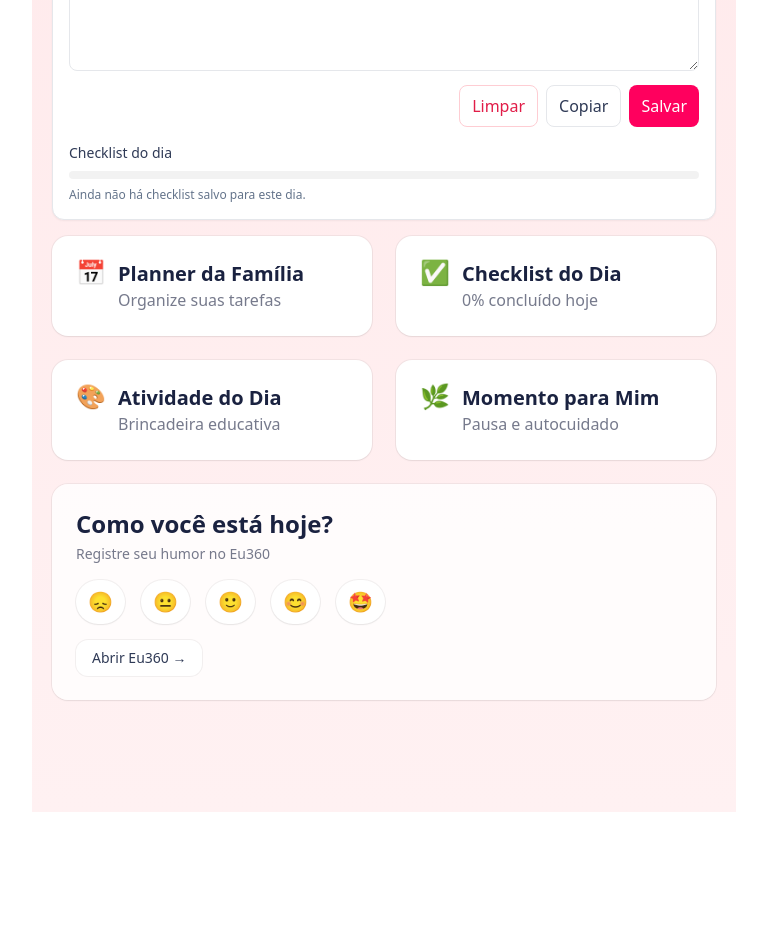
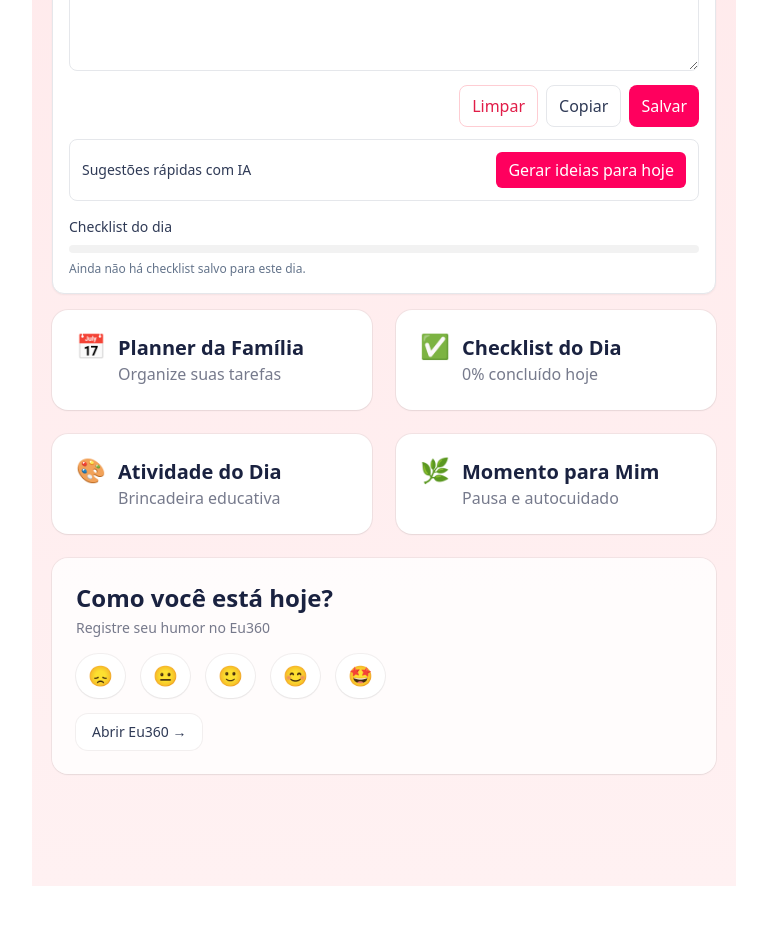
Before and after one commit to simonebrusco/materna360-app, a Next.js app in the folder materna360_starter/: page /meu-dia in a window 1280 px wide. Shown: the part 1000-1925 px from the top of the page, without its empty margins (256-1023 px from the left). Built offline with nearby package versions, Linux system fonts and the light colour scheme.

Commit message:
Update PlannerWeeklyNotes.jsx

```diff
--- a/materna360_starter/components/PlannerWeeklyNotes.jsx
+++ b/materna360_starter/components/PlannerWeeklyNotes.jsx
@@ -1,10 +1,11 @@
 "use client";
 
 import { useEffect, useMemo, useState } from "react";
+import PlannerQuickIdeas from "./PlannerQuickIdeas";
 
 /** ========= Helpers locais (sem dependências externas) ========= */
-const K_NOTES = "m360:planner_notes";              // { "yyyy-mm-dd": "texto\n..." }
-const K_HISTORY = "m360:checklist_history";        // { "yyyy-mm-dd": { items:[{id,label,done}], progress, ... } }
+const K_NOTES = "m360:planner_notes";
+const K_HISTORY = "m360:checklist_history";
 const WD = ["domingo","segunda","terça","quarta","quinta","sexta","sábado"];
 const MONTHS = ["janeiro","fevereiro","março","abril","maio","junho","julho","agosto","setembro","outubro","novembro","dezembro"];
 
@@ -91,6 +92,16 @@ export default function PlannerWeeklyNotes(){
     }catch{ alert("Não foi possível copiar."); }
   }
 
+  // ⤵️ novo: adicionar texto ao bloco de notas de hoje (usado pelo PlannerQuickIdeas)
+  function appendToNotes(extra){
+    const current = text ? (text.endsWith("\n") ? text : text + "\n") : "";
+    const nextText = current + String(extra || "");
+    setText(nextText);
+    const next = { ...notes, [selectedKey]: nextText };
+    setNotes(next);
+    writeJSON(K_NOTES, next);
+  }
+
   const selectedDate = useMemo(()=>{
     const [y,m,d] = selectedKey.split("-").map(n=>parseInt(n,10));
     return new Date(y, m-1, d, 12,0,0,0);
@@ -139,6 +150,9 @@ export default function PlannerWeeklyNotes(){
           <button onClick={copyDay}  className="px-3 py-2 rounded-lg border">Copiar</button>
           <button onClick={save}     className="px-3 py-2 rounded-lg bg-[#ff005e] text-white">Salvar</button>
         </div>
+
+        {/* 🔮 IA: Gerar ideias e adicionar ao bloco de notas */}
+        <PlannerQuickIdeas dayKey={selectedKey} onAppend={appendToNotes} />
       </div>
 
       {/* resumo do checklist do dia */}
```
